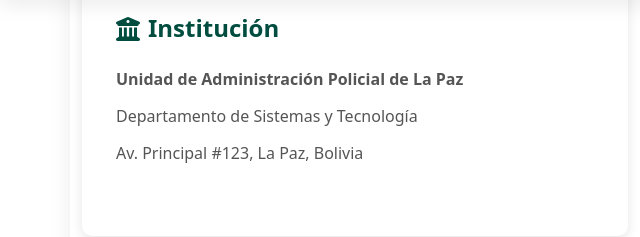
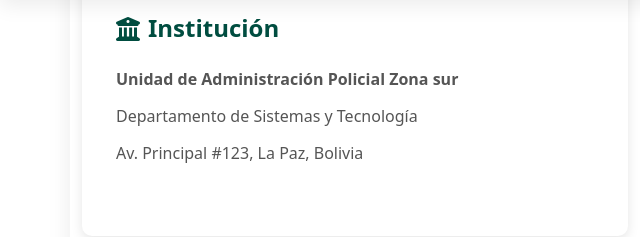
Before and after one commit to Wendy078/proyectoElFinal, a plain HTML site: page proyecto/index.html in a window 1280 px wide. Both pictures are taken after a click on the button "INFORMACION". Shown: the part 411-648 px from the top of the page, 0-640 px from the left. Drawn offline with nearby package versions, Linux system fonts and the light colour scheme.

Commit message:
Update index.html

```diff
--- a/proyecto/index.html
+++ b/proyecto/index.html
@@ -908,7 +908,7 @@
                 <div class="col-md-6">
                     <div class="contacto-card">
                         <h4><i class="fas fa-university me-2"></i> Institución</h4>
-                        <p><strong>Unidad de Administración Policial de La Paz</strong></p>
+                        <p><strong>Unidad de Administración Policial Zona sur</strong></p>
                         <p>Departamento de Sistemas y Tecnología</p>
                         <p>Av. Principal #123, La Paz, Bolivia</p>
                     </div>
```
